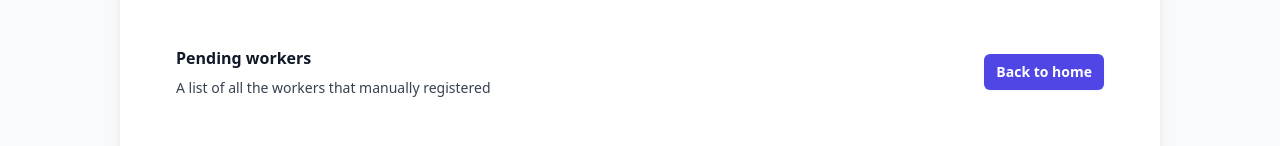
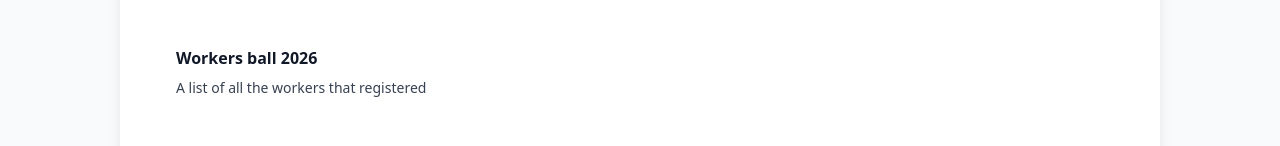
Before and after one commit to chidibede/workersball-gbagada, a React (Create React App) app: page /admin/attendance in a window 1280 px wide. Shown: the part 258-404 px from the top of the page. Built offline with nearby package versions, Linux system fonts and the light colour scheme; no server answers.

Commit message:
modify title

```diff
--- a/src/components/AttendanceTable.jsx
+++ b/src/components/AttendanceTable.jsx
@@ -13,13 +13,13 @@ export default function AttendanceTable({
       <div className="sm:flex sm:items-center">
         <div className="sm:flex-auto">
           <h1 className="text-base font-semibold leading-6 text-gray-900">
-            Pending workers
+            Workers ball 2026
           </h1>
           <p className="mt-2 text-sm text-gray-700">
-            A list of all the workers that manually registered
+            A list of all the workers that registered
           </p>
         </div>
-        <div className="mt-4 sm:ml-16 sm:mt-0 sm:flex-none">
+        {/* <div className="mt-4 sm:ml-16 sm:mt-0 sm:flex-none">
           <button
             type="button"
             onClick={() => navigate("/")}
@@ -27,7 +27,7 @@ export default function AttendanceTable({
           >
             Back to home
           </button>
-        </div>
+        </div> */}
       </div>
       <div className="mt-8 flow-root">
         <div className="-mx-4 -my-2 overflow-x-auto sm:-mx-6 lg:-mx-8">
```
